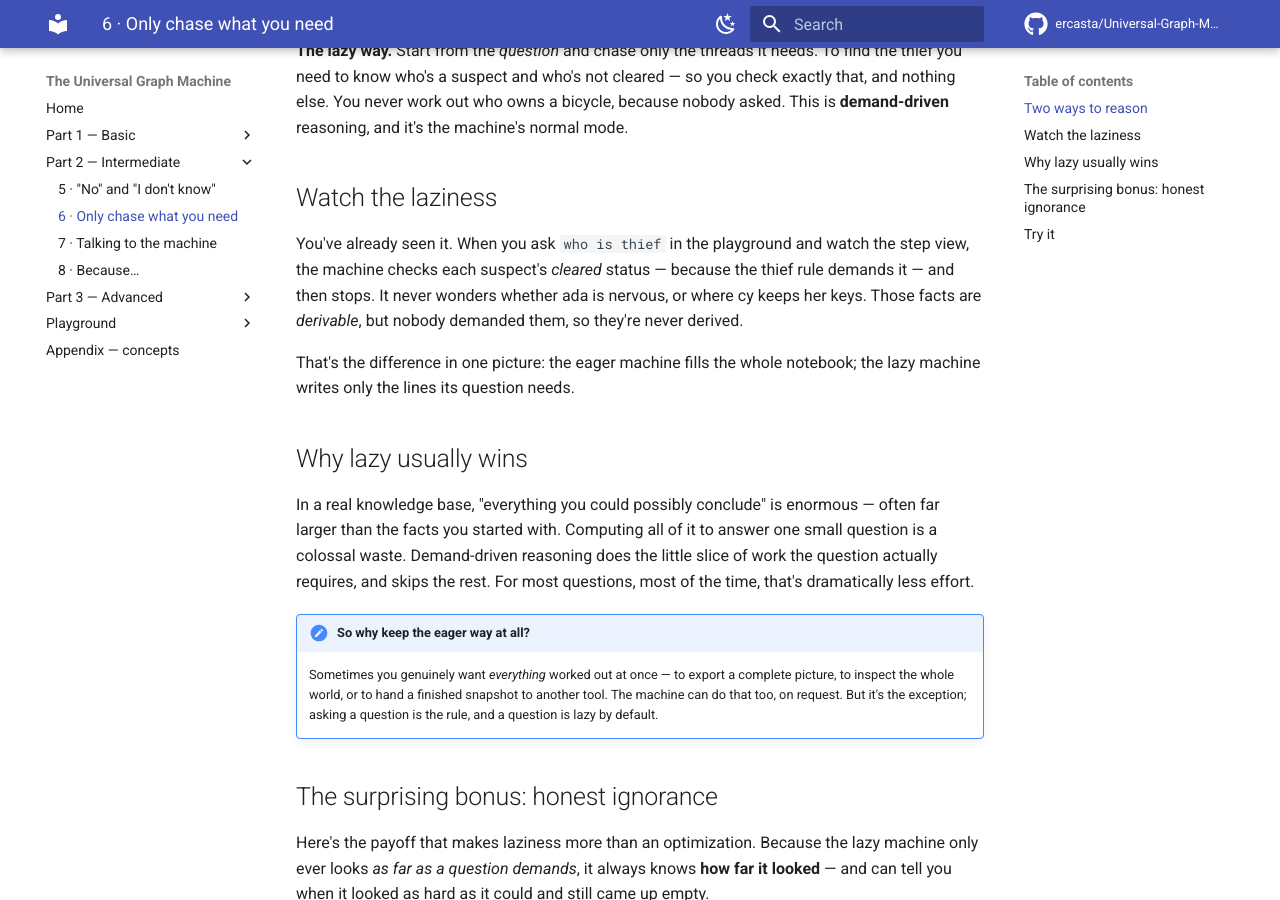
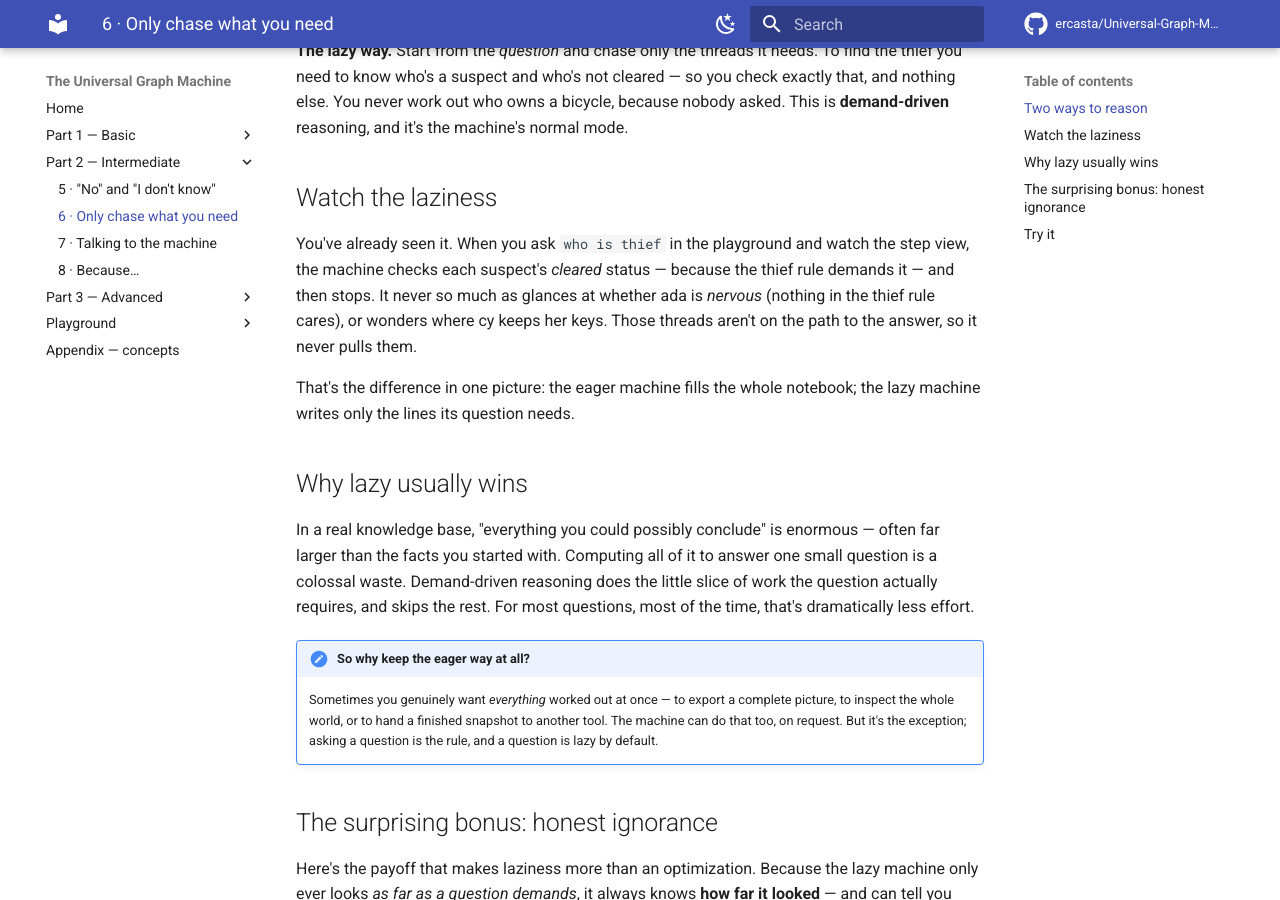
Before and after one commit to ercasta/Universal-Graph-Machine, an MkDocs documentation site: the page built from book/docs/intermediate/06-only-what-you-need.md, in a window 1280 px wide and 900 px high, scrolled down 495 px. Built offline with MkDocs 1.6.1 and Material for MkDocs 9.7.7, drawn with Linux system fonts in a browser that asks for light colours; comment, search, counter and statistics services are not loaded.

Commit message:
more examples

```diff
--- a/book/docs/intermediate/06-only-what-you-need.md
+++ b/book/docs/intermediate/06-only-what-you-need.md
@@ -25,9 +25,9 @@ normal mode.
 
 You've already seen it. When you ask `who is thief` in the playground and watch
 the step view, the machine checks each suspect's *cleared* status — because the
-thief rule demands it — and then stops. It never wonders whether ada is nervous,
-or where cy keeps her keys. Those facts are *derivable*, but nobody demanded
-them, so they're never derived.
+thief rule demands it — and then stops. It never so much as glances at whether
+ada is *nervous* (nothing in the thief rule cares), or wonders where cy keeps her
+keys. Those threads aren't on the path to the answer, so it never pulls them.
 
 That's the difference in one picture: the eager machine fills the whole
 notebook; the lazy machine writes only the lines its question needs.
```
Also changed, not shown: book/docs/basic/00-a-machine-that-explains-itself.md (+6 -4 lines), book/docs/basic/01-the-substrate.md (+2 -1 lines), book/docs/basic/03-questions.md (+3 -2 lines), book/docs/basic/04-rules.md (+1 -0 lines), book/docs/playground/detective.md (+4 -1 lines).
